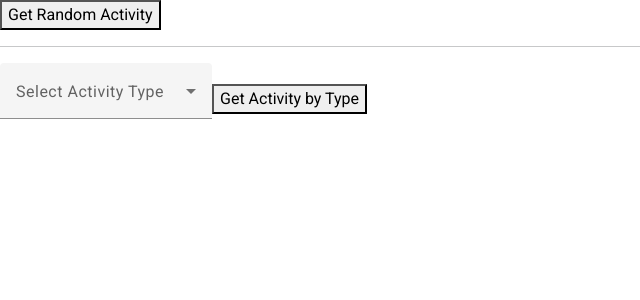
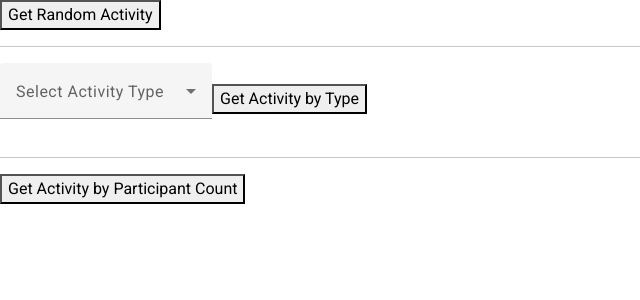
Before and after one commit to douar/api-apps, an Angular app: page / in a window 1280 px wide. Shown: the top 300 px of the page, without its empty margins (0-640 px from the left). Built offline with nearby package versions, Linux system fonts and the light colour scheme.

Commit message:
get activity by participant count click

```diff
--- a/src/app/components/bored-api-components/bored-main/bored-main.component.html
+++ b/src/app/components/bored-api-components/bored-main/bored-main.component.html
@@ -24,3 +24,7 @@
 <div *ngIf="activityByType.activity !== ''">
   {{activityByType | json}}
 </div>
+
+<hr>
+
+<button (click)="getActivityByParticipantCountClick()">Get Activity by Participant Count</button>
--- a/src/app/components/bored-api-components/bored-main/bored-main.component.ts
+++ b/src/app/components/bored-api-components/bored-main/bored-main.component.ts
@@ -58,4 +58,7 @@ export class BoredMainComponent implements OnDestroy{
     this.subActivityByType.unsubscribe()
   }
 
+  getActivityByParticipantCountClick() {
+    console.log('activity by participant clicked')
+  }
 }
```
